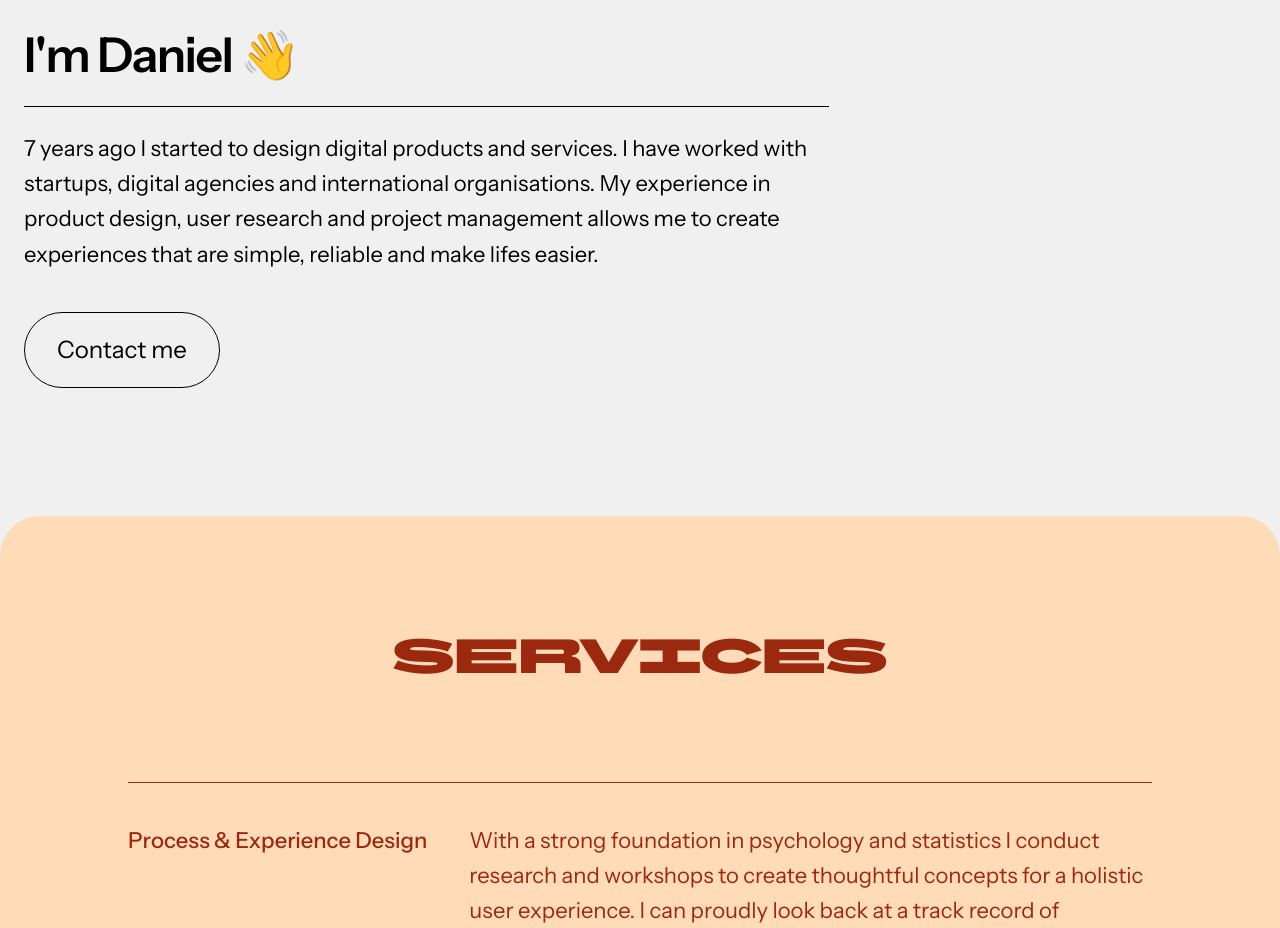
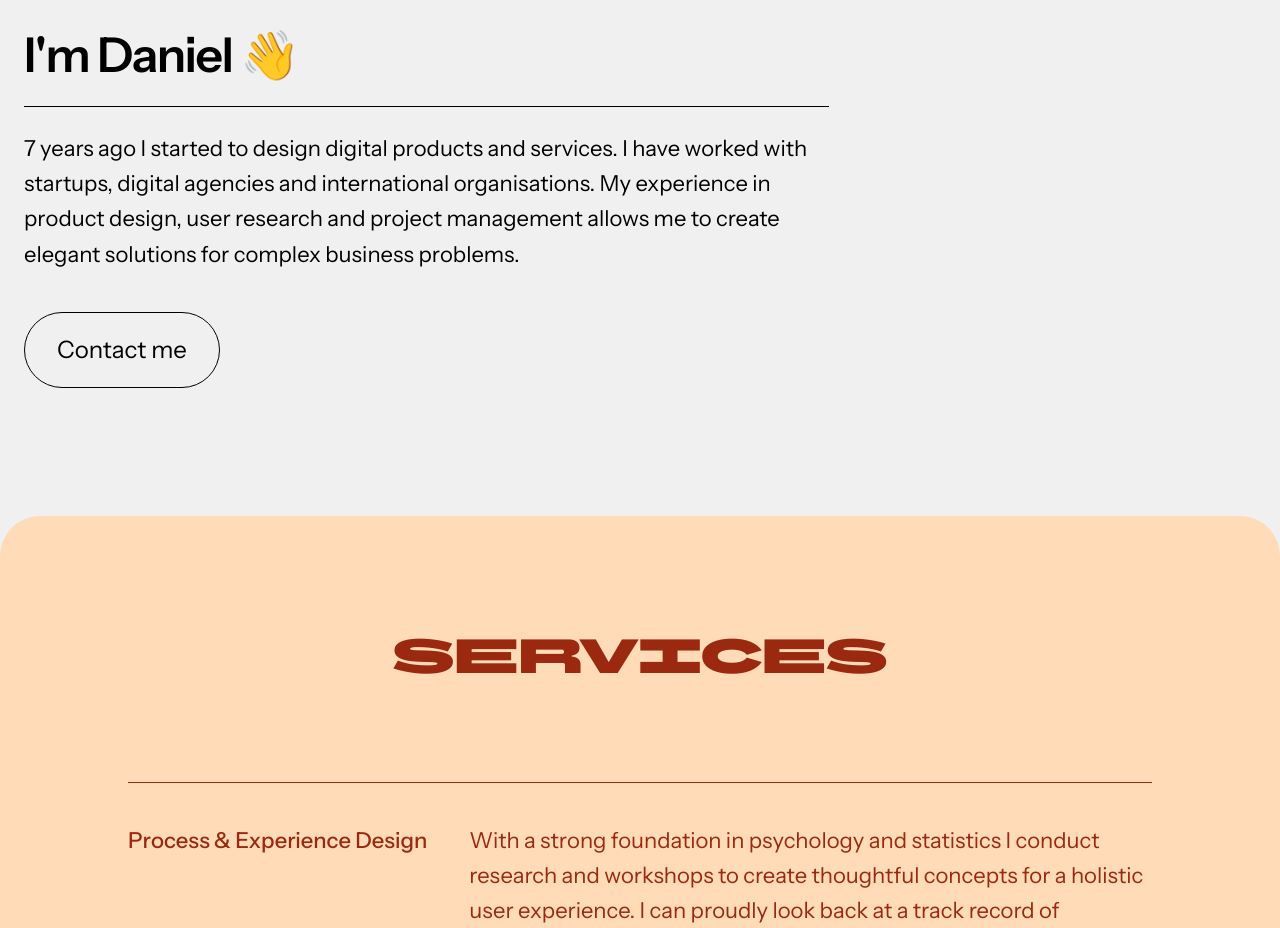
Before and after one commit to dbueker/portfolio-danielbueker, a Nuxt app: page /about in a window 1280 px wide. Shown: the part 1120-2048 px from the top of the page. Built offline with nearby package versions, Linux system fonts and the light colour scheme.

Commit message:
about text update 2

```diff
--- a/pages/about.vue
+++ b/pages/about.vue
@@ -12,7 +12,7 @@ import Portrait from '../assets/PortraitDanielWide.jpg';
           <div class="px-6 space-y-6 md:w-2/3">
             <p class="text-headline-mobile lg:text-headline-desktop">I'm Daniel 👋</p>
             <Divider color="onLight"/>
-            <p class="text-body pb-8 md:pb-10">7 years ago I started to design digital products and services. I have worked with startups, digital agencies and international organisations. My experience in product design, user research and project management allows me to create experiences that are simple, reliable and make lifes easier.</p>
+            <p class="text-body pb-8 md:pb-10">7 years ago I started to design digital products and services. I have worked with startups, digital agencies and international organisations. My experience in product design, user research and project management allows me to create elegant solutions for complex business problems.</p>
             <a href="https://www.linkedin.com/in/danielbueker/" target="_blank"><Button color="onDark" text="Contact me"/></a>
           </div>
         </div>
```
